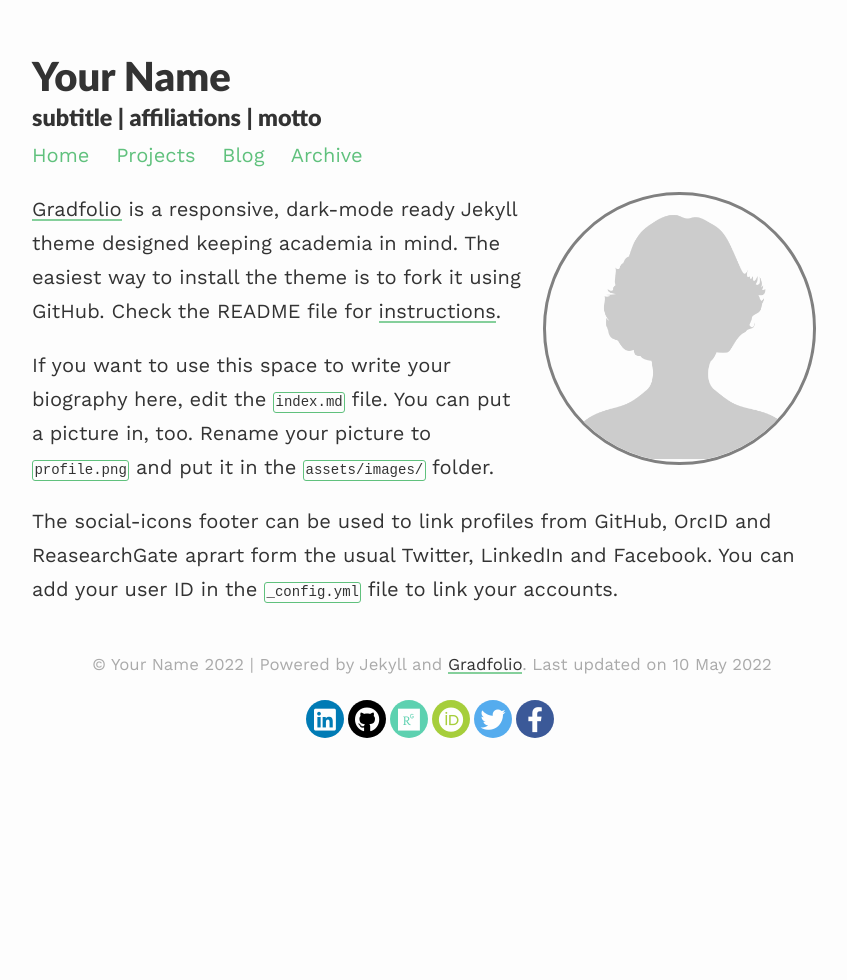
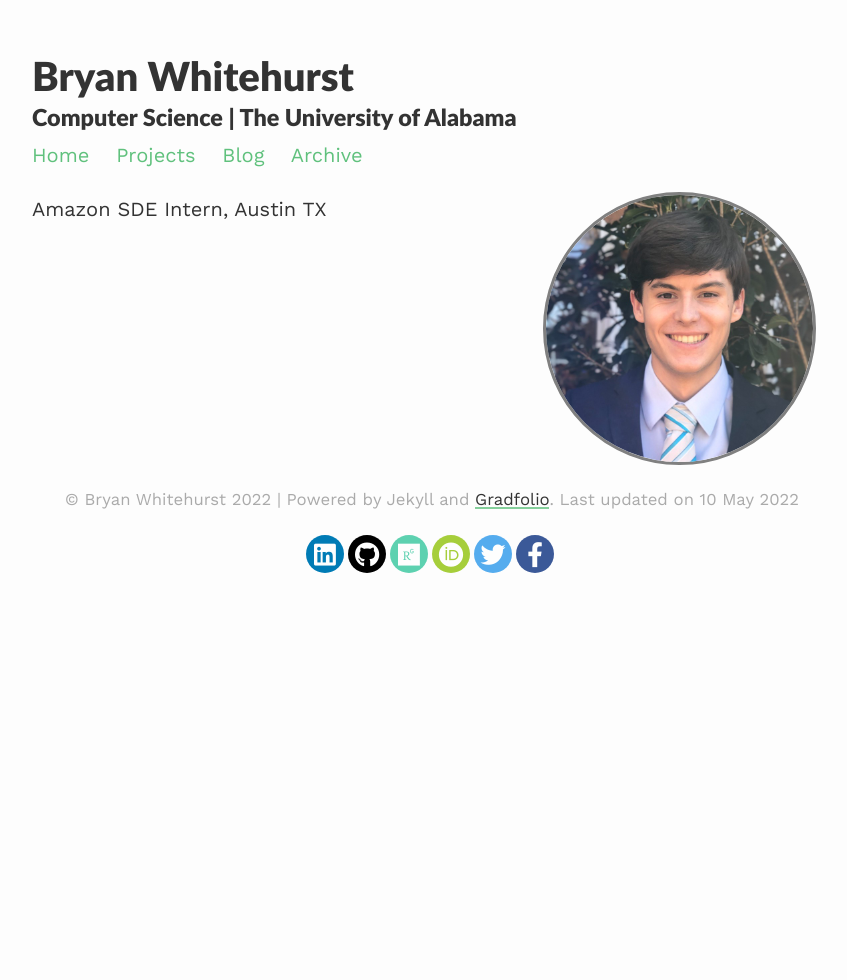
Before and after one commit to BryanWhitehurst/bryanwhitehurst.github.io, a Jekyll site: the page built from index.md, in a window 1280 px wide. Shown: the whole page, without its empty margins (208-1055 px from the left). Built offline with Jekyll 4.4.1, drawn with Linux system fonts in a browser that asks for light colours; nearby versions of some CDN libraries.

Commit message:
change config

```diff
--- a/_config.yml
+++ b/_config.yml
@@ -1,7 +1,7 @@
 ### your site title here
 
-title: Your Name
-description: subtitle | affiliations | motto
+title: Bryan Whitehurst
+description: Computer Science | The University of Alabama
 
 baseurl: "" #name of GitHub repository
 url: "" #custom url to be used instead of GitHub repository
@@ -19,8 +19,8 @@ paginate_path: /blog/page:num/
 # Social media links in footer
 facebook: "#"
 twitter: "#"
-linkedin: "#"
-github: "#"
+linkedin: "https://www.linkedin.com/in/bryan-whitehurst/"
+github: "https://github.com/BryanWhitehurst"
 researchgate: "#"
 orcid: "#"
 
--- a/index.md
+++ b/index.md
@@ -3,12 +3,8 @@ layout: about
 permalink: /
 profile:
   align: right
-  image: profile.png
+  image: profile.jpeg
 published: true
 ---
 
-[Gradfolio](https://github.com/jitinnair1/gradfolio){:target="_blank"} is a responsive, dark-mode ready Jekyll theme designed keeping academia in mind. The easiest way to install the theme is to fork it using GitHub. Check the README file for [instructions](https://github.com/jitinnair1/gradfolio#installation){:target="_blank"}.
-
-If you want to use this space to write your biography here, edit the `index.md` file. You can put a picture in, too. Rename your picture to `profile.png` and put it in the `assets/images/` folder.
-
-The social-icons footer can be used to link profiles from GitHub, OrcID and ReasearchGate aprart form the usual Twitter, LinkedIn and Facebook. You can add your user ID in the `_config.yml` file to link your accounts.
+Amazon SDE Intern, Austin TX
```
Also changed, not shown: assets/images/profile.jpeg (added).
